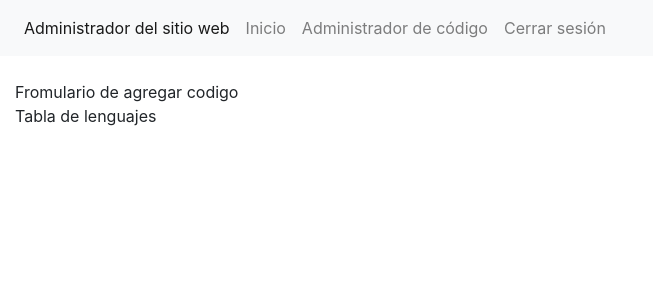
After one commit to NickBustos/Pagina-web, a PHP site: page /admin/seccion/codigos.php in a window 1280 px wide. The commit adds this page. Shown: the top 300 px of the page, without its empty margins (0-653 px from the left). Run offline with PHP 8.4, Linux system fonts and the light colour scheme.

Commit message:
V.02
Pequeños cambios

```diff
--- a/admin/index.php
+++ b/admin/index.php
@@ -30,6 +30,8 @@ if($_POST){
                         Login
                     </div>
                     <div class="card-body">
+
+
                         <form method="POST">
 
                             <div class="form-group">
--- a/admin/inicio.php
+++ b/admin/inicio.php
@@ -1,4 +1,5 @@
 <?php include('template/cabecera.php');?>
+
 
 
 
--- /dev/null
+++ b/admin/seccion/codigos.php
@@ -0,0 +1,13 @@
+<?php include("../template/cabecera.php");?>
+
+<section class="col-md-5">
+    Fromulario de agregar codigo
+</section>
+
+<section class="col-md-7">
+    Tabla de lenguajes
+</section>
+
+
+
+<?php include("../template/pie.php");?>
--- a/admin/template/cabecera.php
+++ b/admin/template/cabecera.php
@@ -19,9 +19,9 @@
     <nav class="navbar navbar-expand navbar-light bg-light">
         <div class="nav navbar-nav">
             <a class="nav-item nav-link active" href="#">Administrador del sitio web <span class="sr-only">(current)</span></a>
-            <a class="nav-item nav-link" href="#">Inicio</a>
-            <a class="nav-item nav-link" href="#">Administrador de código</a>
-            <a class="nav-item nav-link" href="<?php echo $url;?>">Cerrar sesión</a>
+            <a class="nav-item nav-link" href="<?php echo $url;?>/admin/inicio.php">Inicio</a>
+            <a class="nav-item nav-link" href="<?php echo $url;?>/admin/seccion/codigos.php">Administrador de código</a>
+            <a class="nav-item nav-link" href="<?php echo $url;?>/admin/seccion/cerrar.php">Cerrar sesión</a>
         </div>
     </nav>
     <br>
```
Also changed, not shown: admin/seccion/cerrar.php (added).
